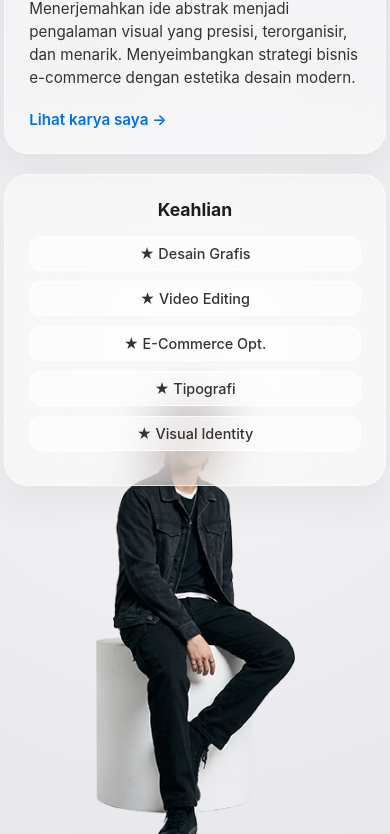
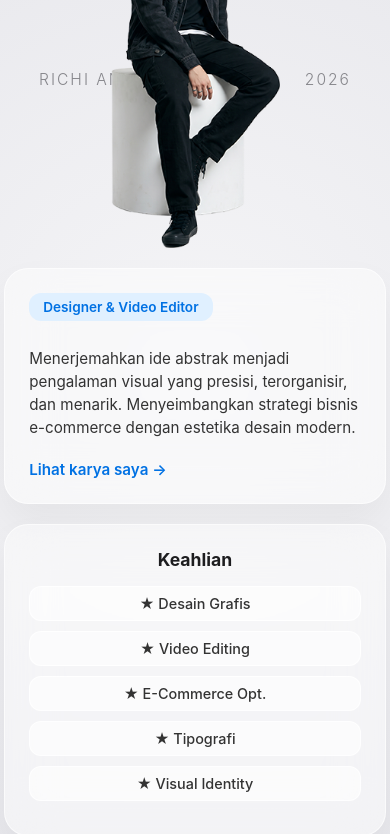
Before and after one commit to richiandi/designerkondang, a plain HTML site: page index.html in a window 390 px wide. Shown: the part 232-1066 px from the top of the page. Drawn offline with Linux system fonts and the light colour scheme.

Commit message:
index.html
Updated comments and improved mobile responsiveness for layout.

```diff
--- a/index.html
+++ b/index.html
@@ -7,7 +7,7 @@
     <style>
         /* Konsep Warna & Variabel Futuristik (iOS UI Style) */
         :root {
-            --bg-color: #e5e5ea; /* Latar belakang abu-abu terang ala Mac */
+            --bg-color: #e5e5ea;
             --bg-alt: #ffffff;
             --text-main: #1d1d1f;
             --text-muted: #86868b;
@@ -53,7 +53,7 @@
         }
         nav a:hover { color: var(--text-muted); }
 
-        /* --- DESAIN HALAMAN HOME BARU --- */
+        /* --- DESAIN HALAMAN HOME --- */
         #home {
             position: relative;
             min-height: 100vh;
@@ -65,7 +65,6 @@
             background: radial-gradient(circle at center, #f5f5f7 0%, #e5e5ea 100%);
         }
 
-        /* Teks Latar Belakang Raksasa */
         .bg-text-large {
             position: absolute;
             top: 15%;
@@ -96,14 +95,13 @@
         /* Foto Karakter Tengah */
         .center-character {
             position: absolute;
-            bottom: 60px; /* Di atas dock */
+            bottom: 60px;
             width: 400px;
             height: 600px;
             z-index: 5;
-            /* GANTI URL DI BAWAH DENGAN LINK FOTO TRANSPARAN ANDA */
             background: url('POI.png') no-repeat center bottom;
             background-size: contain;
-            pointer-events: none; /* Agar klik tembus ke belakang */
+            pointer-events: none;
         }
 
         /* Glass Card (Kiri dan Kanan) */
@@ -148,7 +146,6 @@
             font-size: 0.95rem;
         }
         .glass-panel .link-btn:hover { text-decoration: underline; }
-
         .glass-panel h3 { margin: 0 0 16px 0; font-size: 1.1rem; text-align: center;}
 
         .skill-pill {
@@ -163,7 +160,7 @@
             border: 1px solid rgba(255,255,255,0.8);
         }
 
-        /* --- MAC OS DOCK HOVER EFFECT --- */
+        /* --- MAC OS DOCK --- */
         .mac-dock {
             position: absolute;
             bottom: 30px;
@@ -179,7 +176,7 @@
             border-radius: 28px;
             z-index: 100;
             box-shadow: 0 10px 30px rgba(0,0,0,0.1);
-            align-items: flex-end; /* Penting untuk efek membesar ke atas */
+            align-items: flex-end;
         }
 
         .dock-item {
@@ -198,14 +195,12 @@
             box-shadow: 0 4px 10px rgba(0,0,0,0.15);
         }
 
-        /* Efek Interaktif Hover (Membesar & Mendorong Kanan-Kiri) */
         .dock-item:hover {
             transform: scale(1.6) translateY(-10px);
-            margin: 0 15px; /* Memberi ruang agar ikon sebelah terdorong */
+            margin: 0 15px;
             z-index: 10;
         }
 
-        /* Tooltip Nama Software di Atas Ikon */
         .dock-item::after {
             content: attr(data-title);
             position: absolute;
@@ -223,13 +218,12 @@
         }
         .dock-item:hover::after { opacity: 1; }
 
-        /* Desain Ikon Custom (Mengikuti Software Asli) */
         .ic-ps { background: #001e36; border: 2px solid #31a8ff; color: #31a8ff; }
         .ic-ai { background: #330000; border: 2px solid #ff9a00; color: #ff9a00; }
         .ic-pr { background: #2a004f; border: 2px solid #e978ff; color: #e978ff; }
-        .ic-cc { background: #000000; color: #ffffff; border-radius: 50%; } /* CapCut style */
-        .ic-cv { background: linear-gradient(135deg, #00c4cc, #7d2ae8); color: white; } /* Canva style */
-        .ic-fg { background: #ffffff; border: 2px solid #f24e1e; color: #f24e1e; } /* Figma style */
+        .ic-cc { background: #000000; color: #ffffff; border-radius: 50%; }
+        .ic-cv { background: linear-gradient(135deg, #00c4cc, #7d2ae8); color: white; }
+        .ic-fg { background: #ffffff; border: 2px solid #f24e1e; color: #f24e1e; }
 
         /* --- STYLING UNTUK SECTION LAINNYA --- */
         section:not(#home) {
@@ -252,16 +246,36 @@
         .card:hover { transform: translateY(-8px); }
         .card-img { width: 100%; height: 240px; background: #ebebef; border-radius: 16px; margin-bottom: 24px; display: flex; align-items: center; justify-content: center; }
 
-        /* Responsivitas Mobile */
+        /* --- PERBAIKAN RESPONSIVITAS MOBILE (FOTO TIDAK TERTUTUP) --- */
         @media (max-width: 900px) {
             nav { padding: 12px 20px; gap: 16px; width: max-content; }
             nav a { font-size: 12px; }
 
             .bg-text-large { font-size: 20vw; top: 10%; }
             .bg-text-sub { font-size: 4vw; top: 25%; }
-            .center-character { width: 280px; height: 450px; bottom: 80px; }
 
-            /* Tumpuk panel untuk layar kecil */
+            /* Ubah layout home menjadi berurutan ke bawah (stacking) */
+            #home {
+                flex-direction: column;
+                justify-content: flex-start;
+                padding-top: 100px;
+                padding-bottom: 120px; /* Ruang untuk dock */
+                height: auto;
+                min-height: 100vh;
+                overflow-y: visible;
+            }
+
+            /* Ubah karakter menjadi relative agar tidak menumpuk di belakang panel */
+            .center-character {
+                position: relative;
+                width: 100%;
+                height: 380px;
+                bottom: auto;
+                margin: 0 auto 20px auto; /* Memberi jarak dengan panel di bawahnya */
+                z-index: 5;
+            }
+
+            /* Panel diatur berurutan di bawah karakter */
             .panel-left, .panel-right {
                 position: relative;
                 left: 0; right: 0; top: 0;
@@ -270,7 +284,7 @@
                 width: 85%;
                 max-width: none;
             }
-            #home { flex-direction: column; justify-content: flex-start; padding-top: 150px; min-height: 120vh;}
+
             .mac-dock { bottom: 20px; padding: 8px 12px; gap: 8px; }
             .dock-item { width: 40px; height: 40px; font-size: 1rem; }
         }
@@ -278,7 +292,6 @@
 </head>
 <body>
 
-    <!-- Navigasi Floating Glass -->
     <nav>
         <a href="#home">Home</a>
         <a href="#cv">CV</a>
@@ -288,26 +301,22 @@
         <a href="#contact">Contact</a>
     </nav>
 
-    <!-- 1. BAGIAN HOME (BARU - ALA MAC OS / MONALISA) -->
     <section id="home">
-        <!-- Teks Background -->
         <div class="bg-text-large">PORTFOLIO</div>
         <div class="bg-text-sub">
             <span>RICHI ANDI</span>
             <span>2026</span>
         </div>
 
-        <!-- Gambar Tengah (Ganti Background URL di CSS Class .center-character) -->
+        <!-- Karakter sekarang akan muncul di atas panel pada versi mobile -->
         <div class="center-character"></div>
 
-        <!-- Panel Kiri -->
         <div class="glass-panel panel-left">
             <div class="tag-blue">Designer & Video Editor</div>
             <p>Menerjemahkan ide abstrak menjadi pengalaman visual yang presisi, terorganisir, dan menarik. Menyeimbangkan strategi bisnis e-commerce dengan estetika desain modern.</p>
             <a href="#design" class="link-btn">Lihat karya saya &rarr;</a>
         </div>
 
-        <!-- Panel Kanan -->
         <div class="glass-panel panel-right">
             <h3>Keahlian</h3>
             <div class="skill-pill">★ Desain Grafis</div>
@@ -317,7 +326,6 @@
             <div class="skill-pill">★ Visual Identity</div>
         </div>
 
-        <!-- Mac OS Dock -->
         <div class="mac-dock">
             <div class="dock-item ic-ps" data-title="Photoshop">Ps</div>
             <div class="dock-item ic-ai" data-title="Illustrator">Ai</div>
@@ -328,12 +336,11 @@
         </div>
     </section>
 
-    <!-- 2. Bagian CV -->
+    <!-- (Bagian lainnya tetap sama dan aman) -->
     <section id="cv">
         <div class="container">
             <h2 class="section-title">Curriculum Vitae</h2>
             <p class="section-subtitle">Perjalanan karir dan pengalaman profesional.</p>
-            <!-- (Isi CV Sama seperti sebelumnya, saya persingkat untuk space di layout ini) -->
             <div class="card" style="margin-bottom: 20px;">
                 <h3>Creative & Operational Lead - Gallerich Studio</h3>
                 <p>Mengelola operasional e-commerce dan strategi pertumbuhan toko di TikTok Shop dan Tokopedia.</p>
@@ -345,7 +352,6 @@
         </div>
     </section>
 
-    <!-- 3. Bagian Design -->
     <section id="design">
         <div class="container">
             <h2 class="section-title">Design Portfolio</h2>
@@ -357,7 +363,6 @@
         </div>
     </section>
 
-    <!-- 4. Bagian Video -->
     <section id="video">
         <div class="container">
             <h2 class="section-title">Video Projects</h2>
@@ -369,7 +374,6 @@
         </div>
     </section>
 
-    <!-- 5. Bagian Company -->
     <section id="company">
         <div class="container">
             <h2 class="section-title">Gallerich Studio</h2>
@@ -379,7 +383,6 @@
         </div>
     </section>
 
-    <!-- 6. Bagian Contact -->
     <section id="contact">
         <div class="container" style="text-align: center;">
             <h2 class="section-title">Mari Berkolaborasi</h2>
@@ -389,7 +392,6 @@
         </div>
     </section>
 
-    <!-- Script Smooth Scroll -->
     <script>
         document.querySelectorAll('nav a, .link-btn').forEach(anchor => {
             anchor.addEventListener('click', function(e) {
```
